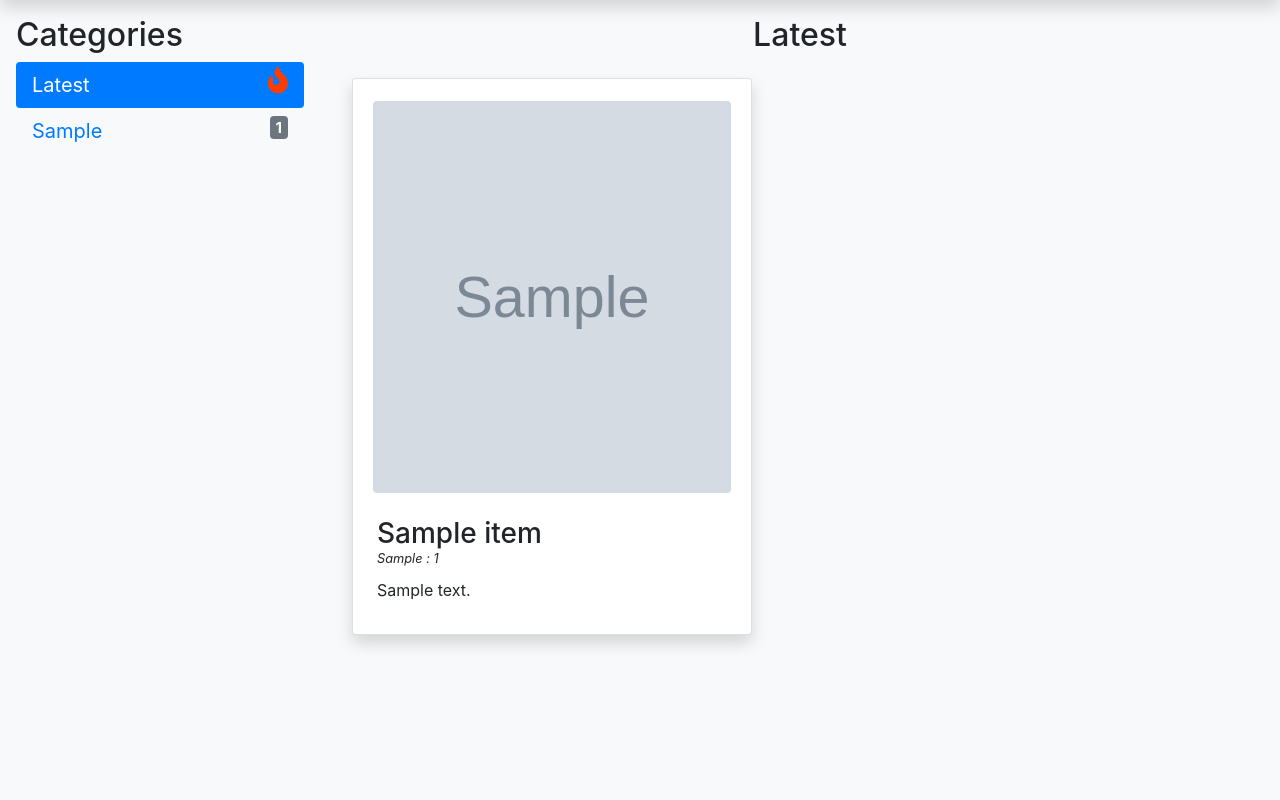
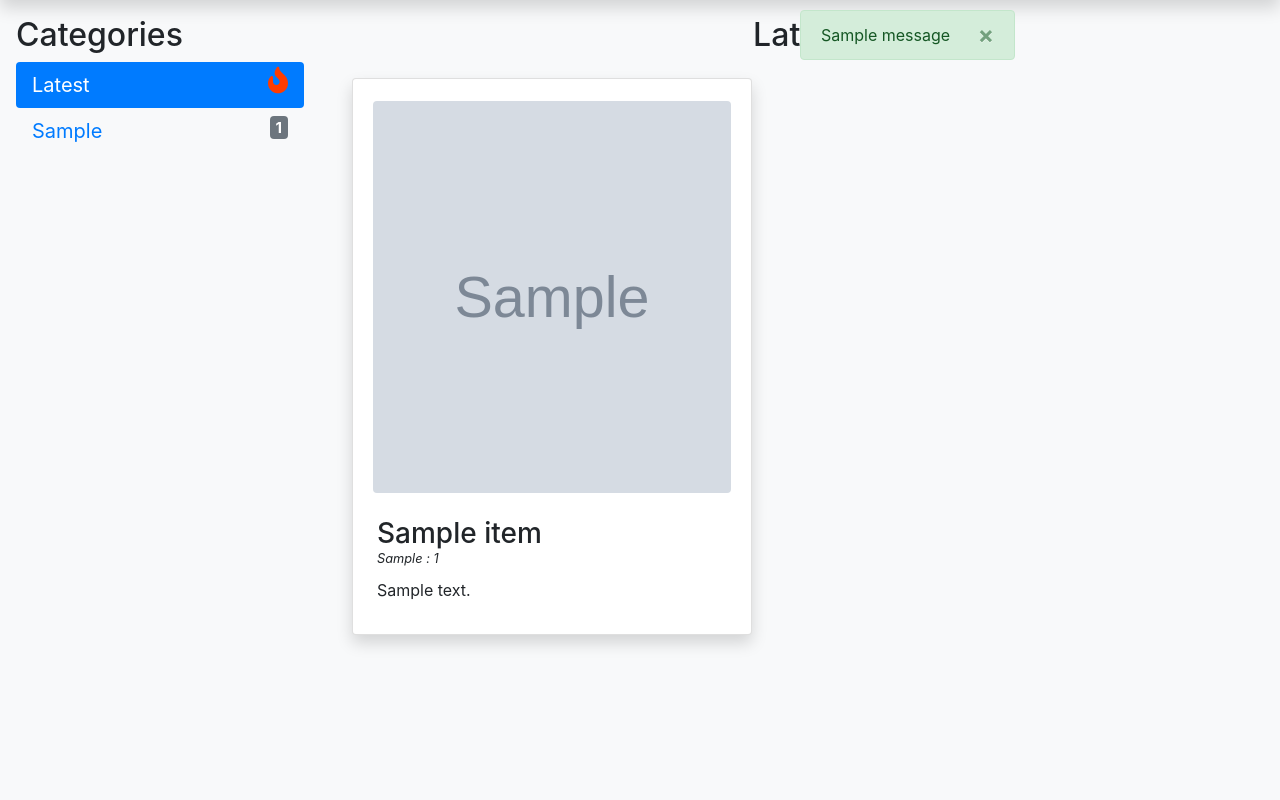
Before and after one commit to gaurav-arun/item_catalog_app, a Flask app: page / in a window 1280 px wide. Shown: the part 66-866 px from the top of the page. Run offline with Flask 2, Linux system fonts and the light colour scheme; tables that the repository leaves empty hold one stand-in row (values such as "Sample post"); grey boxes marked "Sample" are stand-in pictures; one stand-in notice (Sample message) is shown; parts of the project's set-up code (start-up, migrations or seed data) failed here and were passed over; some libraries are stand-ins or nearby versions.

Commit message:
Added alerts message feature.

```diff
--- a/main.py
+++ b/main.py
@@ -88,6 +88,7 @@
 
     if not item_name or not item_cat or not item_desc:
         print('One or more field(s) are empty!')
+        flash('Add action failed because one or more required field(s) are empty.', 'danger')
         return redirect(url_for('login'))
 
     item_img_url = _process_item_image(item_image=item_img,
@@ -104,7 +105,7 @@
     session.add(new_item)
     session.commit()
 
-    flash('New item "{}" added successfully'.format(item_name))
+    flash('Item "{}" added successfully'.format(item_name), 'success')
 
     return redirect(url_for('get_category', category=item_cat))
 
@@ -143,6 +144,7 @@
 
     if not item_name or not item_cat or not item_desc:
         print('One or more field(s) are empty!')
+        flash('Update action failed because one or more required field(s) are empty.', 'danger')
         return redirect(url_for('login'))
 
     item_img_url = _process_item_image(item_image=item_img,
@@ -172,6 +174,7 @@
 
     print('Updated item : {} with id {}'.format(item_to_update.name, item_to_update.id))
 
+    flash('{} updated successfully.'.format(item_name), 'success')
     return redirect(url_for('get_category', category=item_to_update.category))
 
 
@@ -211,6 +214,7 @@
     session.commit()
     print('Deleted item : {} with id {}'.format(item_to_delete.name, item_to_delete.id))
 
+    flash('Deleted {} Successfully.'.format(item_to_delete.name), 'success')
     return _make_response('Item deleted successfully', 200)
 
 
@@ -314,7 +318,7 @@
     if not user_id:
         user_id = _create_user()
     login_session['user_id'] = user_id
-
+    flash('Google login Successful', 'success')
     return _make_response('Google login successful', 200)
 
 
@@ -331,9 +335,11 @@
 
     url = 'https://accounts.google.com/o/oauth2/revoke?token={}'.format(access_token)
     result = requests.get(url)
-    if result.status_code != '200':
-        return _make_response('Failed to disconnect from google.', 400)
 
+    if result.status_code != 200:
+        return _make_response('Failed to disconnect with google.', 400)
+
+    flash('Google Logout Successful', 'success')
     return _make_response('User disconnected from google.', 200)
 
 
@@ -381,7 +387,7 @@
     if not user_id:
         user_id = _create_user()
     login_session['user_id'] = user_id
-
+    flash('Facebook Login Successful', 'success')
     return _make_response('Facebook login successful', 200)
 
 
@@ -399,6 +405,7 @@
     if result.status_code != 200:
         return _make_response('Failed to disconnect from facebook', 401)
 
+    flash('Facebook Logout Successful', 'success')
     return _make_response('Facebook logout successful', 200)
 
 
--- a/static/css/style.css
+++ b/static/css/style.css
@@ -100,3 +100,12 @@
     border: none;
     border-radius: 0.5em;
 }
+
+.custom-alert
+{
+    z-index: 2147483647;
+    position: absolute;
+    text-align: center;
+    margin-left: 50em;
+    margin-top: 0.6em;
+}
--- a/templates/base.html
+++ b/templates/base.html
@@ -137,6 +137,18 @@
 
             });
         });
+
+        // Close the alert message after two seconds
+        (setInterval(
+            function () {
+                if ($('#alert-msg').is(':visible')) {
+                    $("#alert-msg").fadeTo(2000, 500).slideUp(500, function () {
+                        $("alert-msg").slideUp(500);
+                    });
+                }
+            },
+            2000
+        ));
     </script>
 </head>
 
@@ -162,6 +174,22 @@
             {% endif %}
         </div>
     </nav>
+
+    <!-- Flash block start -->
+    {% with messages = get_flashed_messages(with_categories=true) %}
+    <!-- Categories: success (green), info (blue), warning (yellow), danger (red) -->
+    {% if messages %}
+    <div id="custom-alert-box" class="custom-alert">
+        {% for category, message in messages %}
+        <div id="alert-msg" class="alert alert-{{ category }} alert-dismissible m-0" role="alert">
+            <button type="button" class="close" data-dismiss="alert"><span>&times;</span></button>
+            {{ message }}
+        </div>
+    </div>
+    {% endfor %}
+    {% endif %}
+    {% endwith %}
+    <!-- Flash block end -->
 
     <!-- Contents of the page with left column for vertical navigation menu and right column for displaying items -->
     <div class="container-fluid">
@@ -309,7 +337,6 @@
                             // This is called with the results from from FB.getLoginStatus().
                             function statusChangeCallback(response) {
                                 console.log('statusChangeCallback');
-                                console.log(response);
                                 // The response object is returned with a status field that lets the
                                 // app know the current login status of the person.
                                 // Full docs on the response object can be found in the documentation
```
Also changed, not shown: static/images/bing/depositphotos_1622418-stock-photo-he.jpg (deleted).
